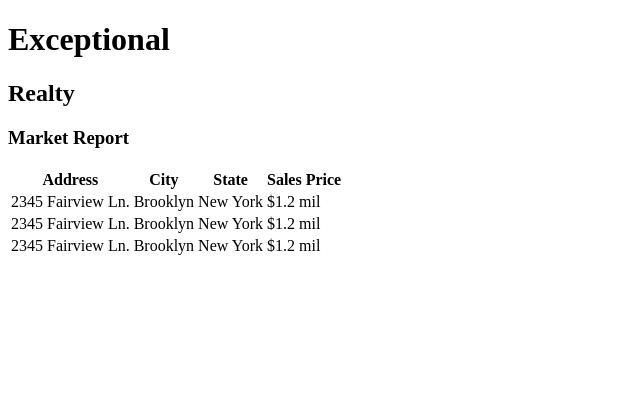
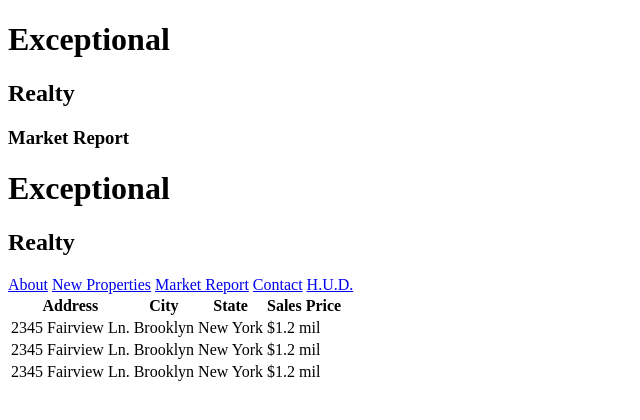
Before and after one commit to srappaport/learn-co-sandbox, a plain HTML site: page exception-relaty/market-report.html in a window 1280 px wide. Shown: the whole page, without its empty margins (0-640 px from the left). Drawn offline with Linux system fonts and the light colour scheme.

Commit message:
started real-estate-listings.html

```diff
--- a/exception-relaty/market-report.html
+++ b/exception-relaty/market-report.html
@@ -15,6 +15,13 @@
     <h1>Exceptional</h1>
     <h2>Realty</h2>
     <h3>Market Report</h3>
+       <h1>Exceptional</h1>
+    <h2>Realty</h2>
+    <a href = "index.html">About</a>
+    <a href="new-properties.html">New Properties</a>
+    <a href="market-report.html">Market Report</a>
+    <a href="contact.html">Contact</a>
+    <a href="http://hud.gov" target='_blank'>H.U.D.</a>
     <table>
       <tr>
         <th>Address</th>
```
Also changed, not shown: exception-relaty/index.html (+5 -0 lines), exception-relaty/real-estate-listings.html (+7 -0 lines).
